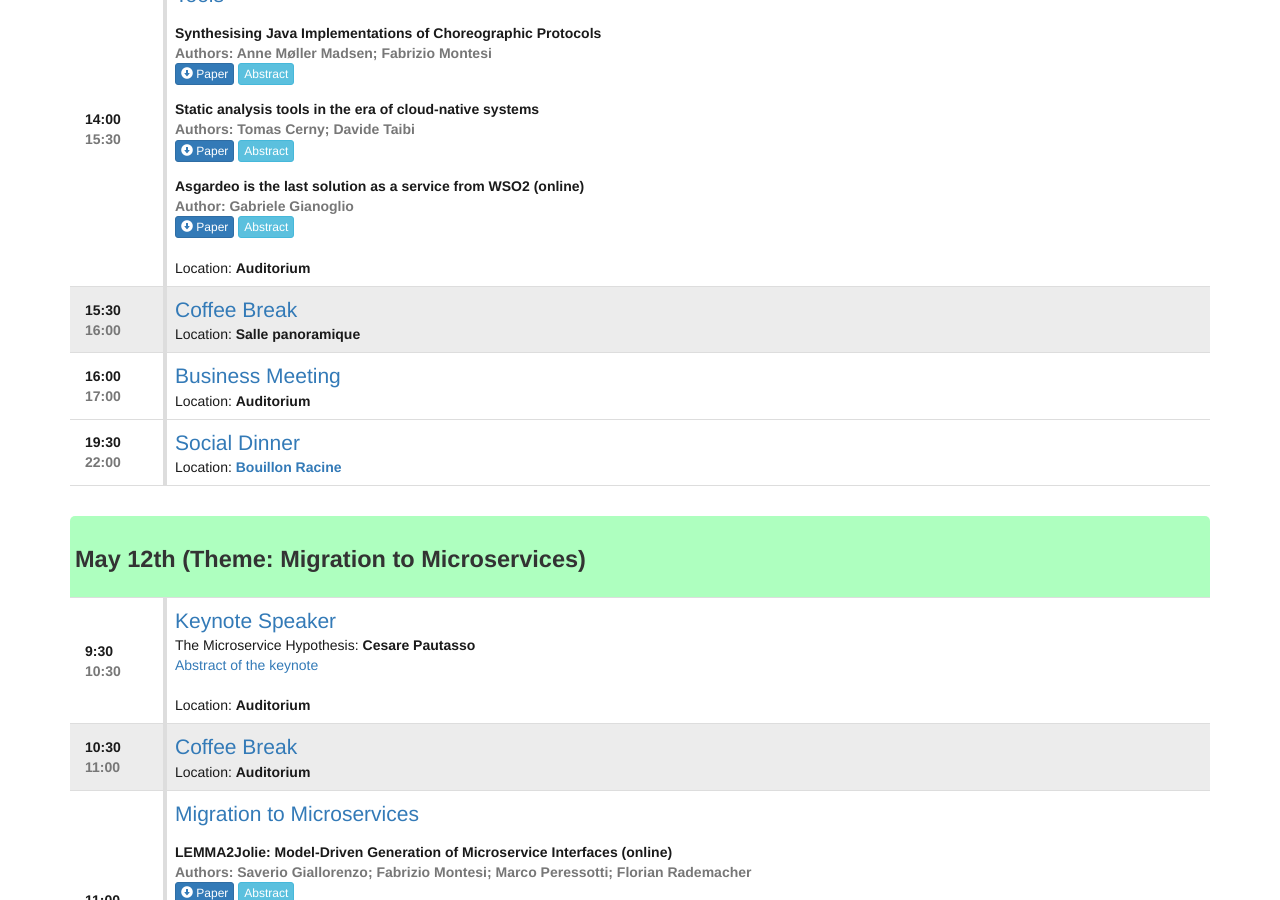
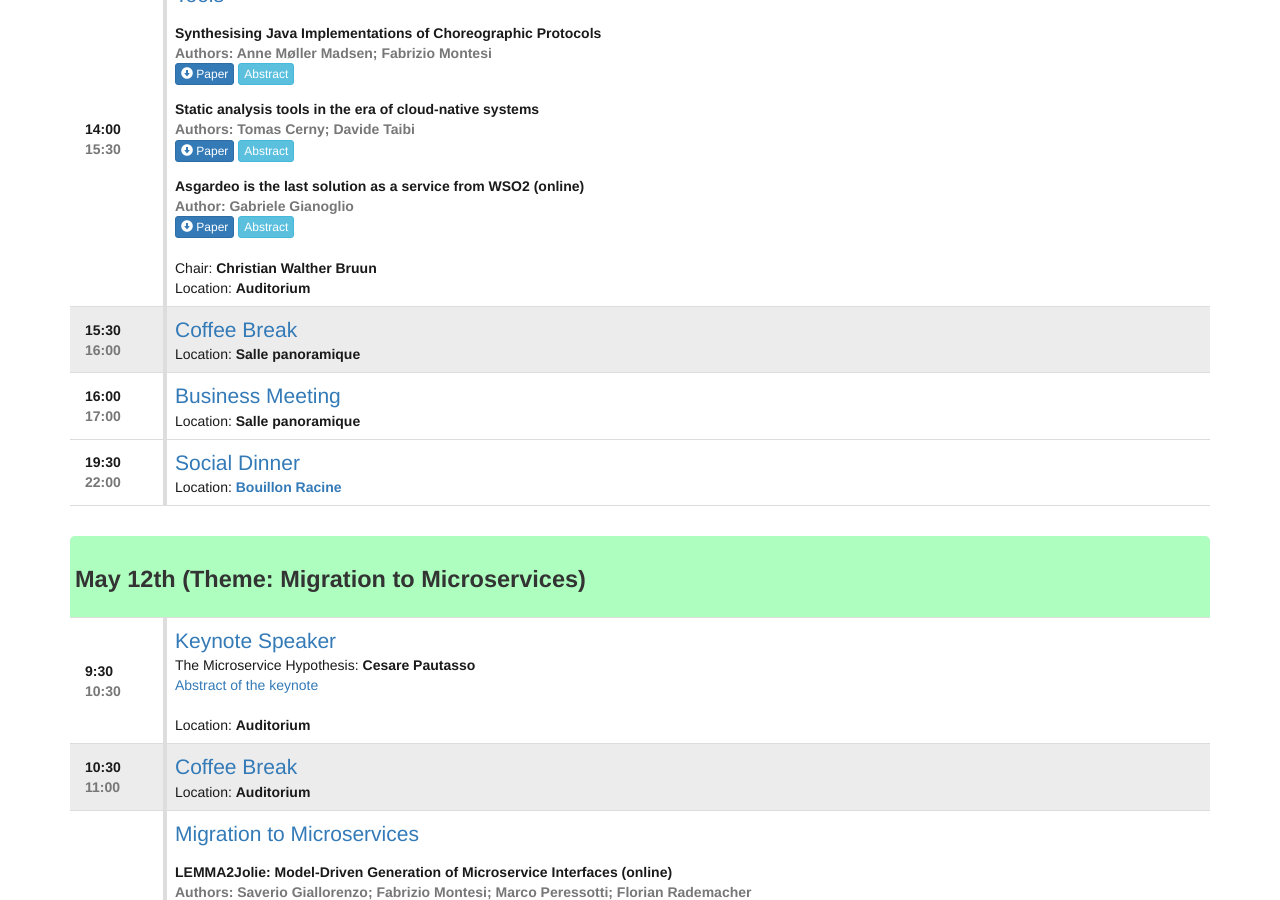
Before and after one commit to microservices-community/microservices-2022, a Jekyll site: the page built from program.md, in a window 1280 px wide and 900 px high, scrolled down 2786 px. Built offline with Jekyll 4.4.1, drawn with Linux system fonts in a browser that asks for light colours.

Commit message:
Update program.yml

```diff
--- a/_data/program.yml
+++ b/_data/program.yml
@@ -104,8 +104,8 @@
       non-session: true
       location: Salle panoramique
     - title: Tools
-      #      chairs:
-      #        - Chair Name
+      chairs:
+        - Christian Walther Bruun
       from: "14:00"
       to: "15:30"
       papers:
@@ -122,7 +122,7 @@
       from: "16:00"
       to: "17:00"
       #      non-session: true
-      location: Auditorium
+      location: Salle panoramique
     - title: Social Dinner
       from: "19:30"
       to: "22:00"
```
